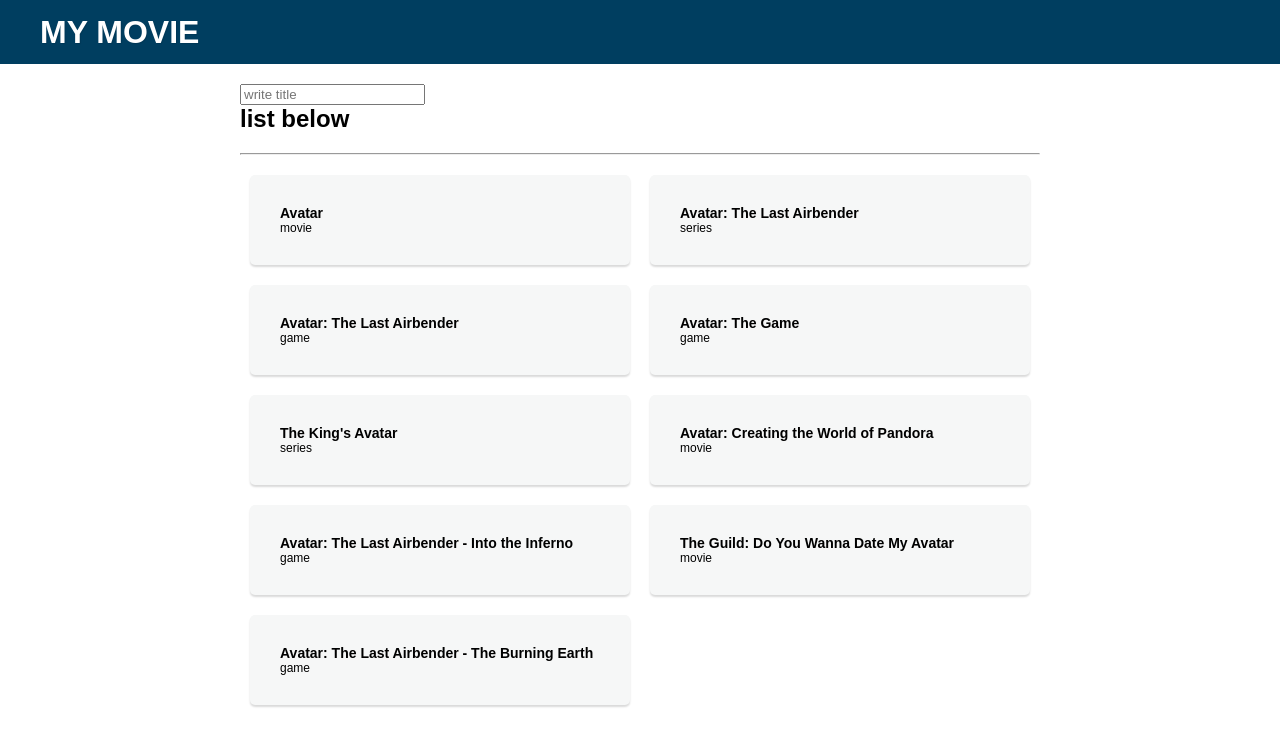
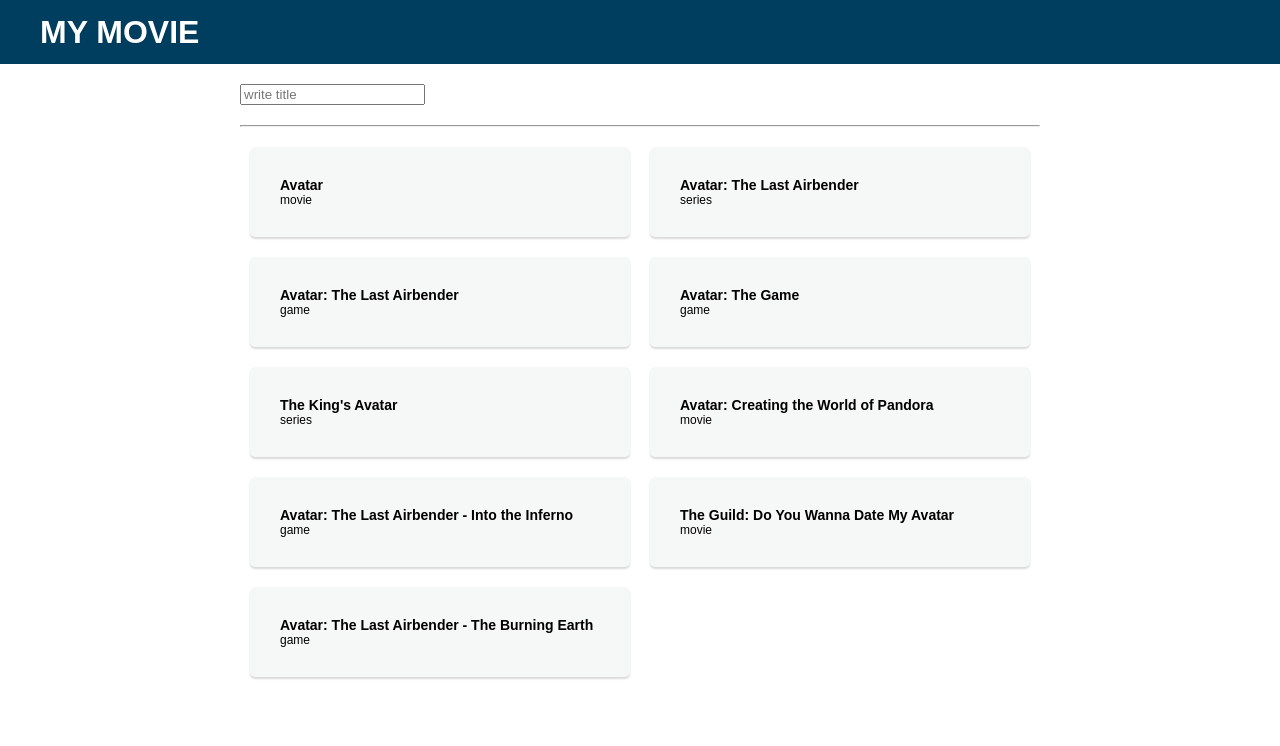
Before and after one commit to jmargielewski/my-movie, a React (Create React App) app: page / in a window 1280 px wide. Shown: the top 746 px of the page. Built offline with nearby package versions, Linux system fonts and the light colour scheme.

Commit message:
common layout and structure refactor

```diff
--- a/src/components/App/App.jsx
+++ b/src/components/App/App.jsx
@@ -1,16 +1,26 @@
 import React from 'react';
 import { BrowserRouter as Router, Route } from 'react-router-dom';
-import Header from '../Header/Header';
-import Movie from '../Movie/Movie';
-import Main from '../Main/Main';
+import MainLayout from '../Layout/MainLayout';
+import SearchPage from '../../containers/SearchPage/SearchPage';
+import MoviePage from '../../containers/MoviePage/MoviePage';
 import './app.css';
+
+const AppRoute = ({ component: Component, layout: Layout, ...rest }) => (
+  <Route
+    {...rest}
+    render={props => (
+      <Layout>
+        <Component {...props} />
+      </Layout>
+    )}
+  />
+);
 
 const App = () => (
   <Router>
     <div className="app">
-      <Header />
-      <Route exact path="/" component={Main} />
-      <Route path="/:movieId" component={Movie} />
+      <AppRoute exact path="/" layout={MainLayout} component={SearchPage} />
+      <AppRoute path="/:movieId" layout={MainLayout} component={MoviePage} />
     </div>
   </Router>
 );
--- a/src/components/App/app.css
+++ b/src/components/App/app.css
@@ -2,6 +2,12 @@
 *:before,
 *:after {
   box-sizing: border-box;
+}
+
+body {
+  margin: 0;
+  padding: 0;
+  font-family: "Nunito Sans", sans-serif;
 }
 
 h1,
@@ -14,12 +20,12 @@
   margin: 0;
 }
 
+ul,
+li {
+  margin: 0;
+  padding: 0;
+}
+
 hr {
   margin: 20px 0 10px 0;
 }
-
-body {
-  margin: 0;
-  padding: 0;
-  font-family: "Nunito Sans", sans-serif;
-}
--- /dev/null
+++ b/src/components/Layout/MainLayout.jsx
@@ -0,0 +1,14 @@
+import React from 'react';
+import Header from '../Header/Header';
+import './mainLayout.css';
+
+const MainLayout = ({ children }) => (
+  <div id="main-layout">
+    <Header />
+    <main id="main-layout-body" className="main-layout-body">
+      {children}
+    </main>
+  </div>
+);
+
+export default MainLayout;
--- a/src/components/Main/main.css
+++ b/src/components/Layout/mainLayout.css
@@ -1,4 +1,4 @@
-.site-content {
+.main-layout-body {
   max-width: 800px;
   margin: 0 auto;
   padding: 20px 0;
--- a/src/components/Movie/Movie.jsx
+++ b/src/containers/MoviePage/MoviePage.jsx
@@ -1,7 +1,8 @@
 import React, { PureComponent } from 'react';
 import { connect } from 'react-redux';
+import './moviePage.css';
 
-class Movie extends PureComponent {
+class MoviePage extends PureComponent {
   render() {
     const { movie } = this.props;
     return (
@@ -22,4 +23,4 @@
   };
 };
 
-export default connect(mapStateToProps)(Movie);
+export default connect(mapStateToProps)(MoviePage);
--- a/src/components/Main/Main.jsx
+++ b/src/containers/SearchPage/SearchPage.jsx
@@ -1,10 +1,10 @@
 import React, { Component } from 'react';
 import { connect } from 'react-redux';
 import * as actions from '../../redux/actions';
-import MovieList from '../MovieList/MovieList';
-import './main.css';
+import MovieList from '../../components/MovieList/MovieList';
+import './searchPage.css';
 
-class Main extends Component {
+class SearchPage extends Component {
   constructor(props) {
     super(props);
 
@@ -33,16 +33,13 @@
 
     console.log(movies);
     return (
-      <div className="site-content">
+      <div>
         <input
           type="text"
           value={this.state.value}
           onChange={this.onChange}
           placeholder="write title"
         />
-        <div>
-          <h2>list below</h2>
-
         <hr />
         {movies && (
           <div>
@@ -53,7 +50,6 @@
             )}
           </div>
         )}
-        </div>
       </div>
     );
   }
@@ -67,4 +63,4 @@
 export default connect(
   mapStateToProps,
   actions,
-)(Main);
+)(SearchPage);
```
Also changed, not shown: src/containers/MoviePage/moviePage.css (added), src/containers/SearchPage/searchPage.css (added). Lines whose indentation alone changed are shown as unchanged.
